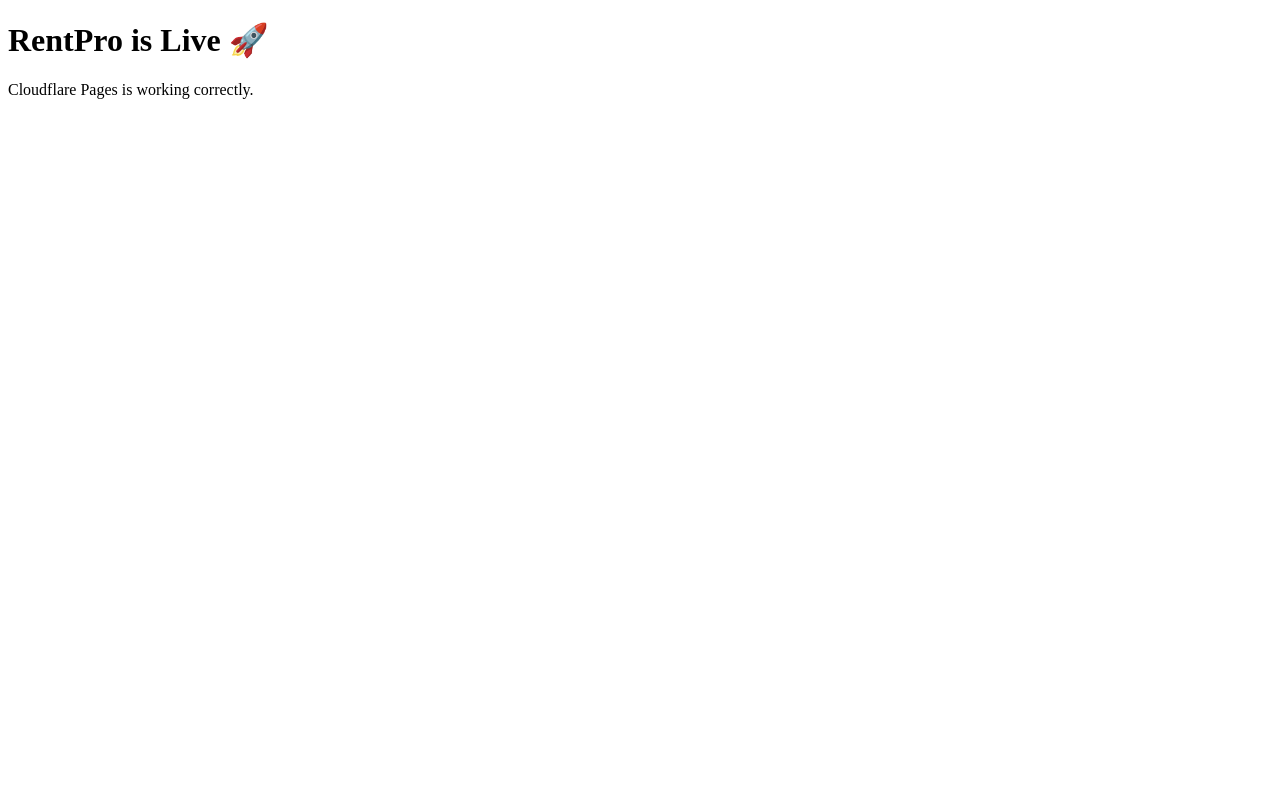
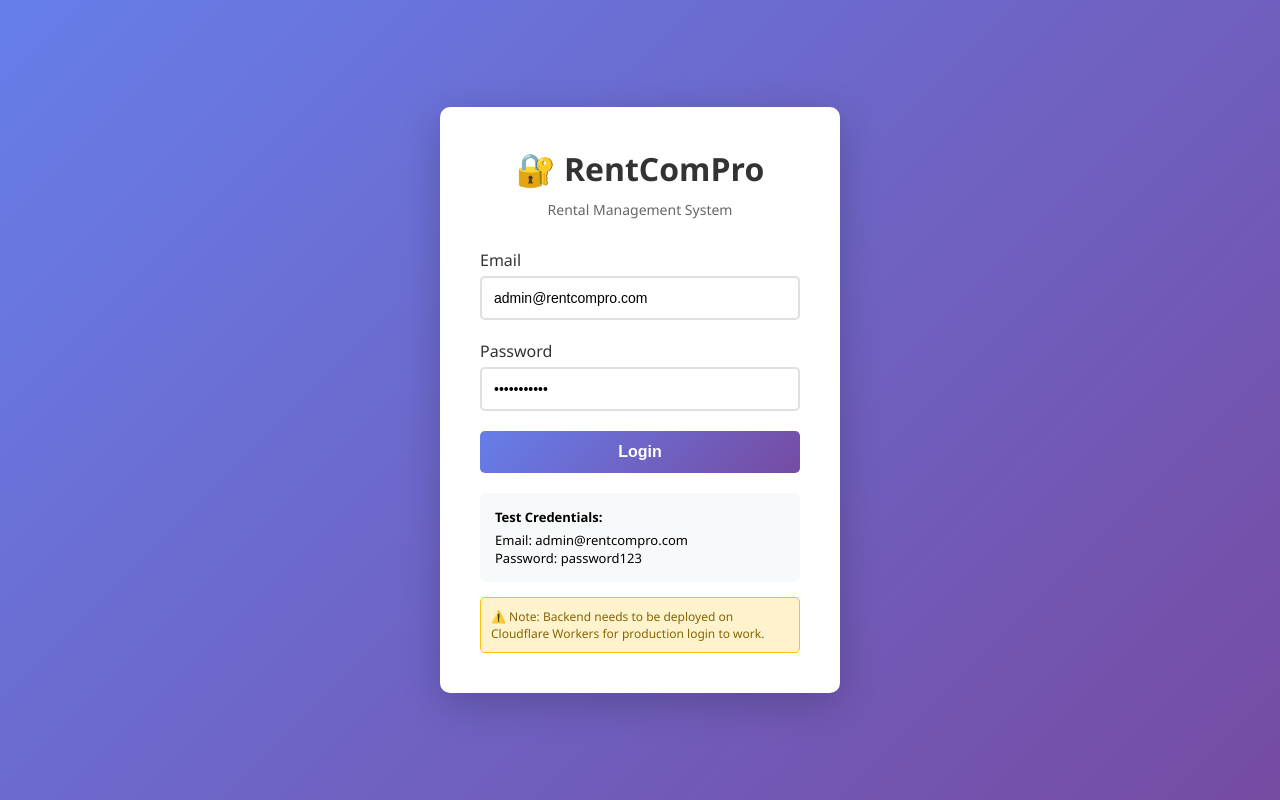
Before and after one commit to brajesh-rpc/rentpro, a plain HTML site: page index.html in a window 1280 px wide. Drawn offline with Linux system fonts and the light colour scheme.

Commit message:
Update index.html with login page

```diff
--- a/index.html
+++ b/index.html
@@ -1,11 +1,219 @@
 <!DOCTYPE html>
 <html lang="en">
 <head>
-  <meta charset="UTF-8" />
-  <title>RentPro</title>
+  <meta charset="UTF-8">
+  <meta name="viewport" content="width=device-width, initial-scale=1.0">
+  <title>RentComPro - Login</title>
+  <style>
+    * {
+      margin: 0;
+      padding: 0;
+      box-sizing: border-box;
+    }
+
+    body {
+      font-family: 'Segoe UI', Tahoma, Geneva, Verdana, sans-serif;
+      background: linear-gradient(135deg, #667eea 0%, #764ba2 100%);
+      min-height: 100vh;
+      display: flex;
+      justify-content: center;
+      align-items: center;
+    }
+
+    .login-container {
+      background: white;
+      padding: 40px;
+      border-radius: 10px;
+      box-shadow: 0 10px 40px rgba(0,0,0,0.2);
+      width: 100%;
+      max-width: 400px;
+    }
+
+    h1 {
+      text-align: center;
+      color: #333;
+      margin-bottom: 10px;
+    }
+
+    .subtitle {
+      text-align: center;
+      color: #666;
+      margin-bottom: 30px;
+      font-size: 14px;
+    }
+
+    .form-group {
+      margin-bottom: 20px;
+    }
+
+    label {
+      display: block;
+      margin-bottom: 5px;
+      color: #333;
+      font-weight: 500;
+    }
+
+    input {
+      width: 100%;
+      padding: 12px;
+      border: 2px solid #e0e0e0;
+      border-radius: 5px;
+      font-size: 14px;
+      transition: border-color 0.3s;
+    }
+
+    input:focus {
+      outline: none;
+      border-color: #667eea;
+    }
+
+    button {
+      width: 100%;
+      padding: 12px;
+      background: linear-gradient(135deg, #667eea 0%, #764ba2 100%);
+      color: white;
+      border: none;
+      border-radius: 5px;
+      font-size: 16px;
+      font-weight: 600;
+      cursor: pointer;
+      transition: transform 0.2s;
+    }
+
+    button:hover {
+      transform: translateY(-2px);
+    }
+
+    button:active {
+      transform: translateY(0);
+    }
+
+    .message {
+      margin-top: 20px;
+      padding: 10px;
+      border-radius: 5px;
+      text-align: center;
+      display: none;
+    }
+
+    .message.success {
+      background: #d4edda;
+      color: #155724;
+      border: 1px solid #c3e6cb;
+    }
+
+    .message.error {
+      background: #f8d7da;
+      color: #721c24;
+      border: 1px solid #f5c6cb;
+    }
+
+    .test-info {
+      margin-top: 20px;
+      padding: 15px;
+      background: #f8f9fa;
+      border-radius: 5px;
+      font-size: 13px;
+    }
+
+    .test-info strong {
+      display: block;
+      margin-bottom: 5px;
+    }
+
+    .deployment-note {
+      margin-top: 15px;
+      padding: 10px;
+      background: #fff3cd;
+      border: 1px solid #ffc107;
+      border-radius: 5px;
+      font-size: 12px;
+      color: #856404;
+    }
+  </style>
 </head>
 <body>
-  <h1>RentPro is Live 🚀</h1>
-  <p>Cloudflare Pages is working correctly.</p>
+  <div class="login-container">
+    <h1>🔐 RentComPro</h1>
+    <p class="subtitle">Rental Management System</p>
+
+    <form id="loginForm">
+      <div class="form-group">
+        <label for="email">Email</label>
+        <input type="email" id="email" value="admin@rentcompro.com" required>
+      </div>
+
+      <div class="form-group">
+        <label for="password">Password</label>
+        <input type="password" id="password" value="password123" required>
+      </div>
+
+      <button type="submit">Login</button>
+    </form>
+
+    <div id="message" class="message"></div>
+
+    <div class="test-info">
+      <strong>Test Credentials:</strong>
+      Email: admin@rentcompro.com<br>
+      Password: password123
+    </div>
+
+    <div class="deployment-note">
+      ⚠️ Note: Backend needs to be deployed on Cloudflare Workers for production login to work.
+    </div>
+  </div>
+
+  <script>
+    // Detect if running locally or on Cloudflare Pages
+    const isLocal = window.location.hostname === 'localhost' || window.location.hostname === '127.0.0.1';
+    const API_URL = isLocal ? 'http://localhost:8787' : 'https://your-backend.workers.dev';
+
+    document.getElementById('loginForm').addEventListener('submit', async (e) => {
+      e.preventDefault();
+
+      const email = document.getElementById('email').value;
+      const password = document.getElementById('password').value;
+      const messageEl = document.getElementById('message');
+
+      // Show loading
+      messageEl.textContent = 'Logging in...';
+      messageEl.className = 'message';
+      messageEl.style.display = 'block';
+
+      try {
+        const response = await fetch(`${API_URL}/api/auth/login`, {
+          method: 'POST',
+          headers: {
+            'Content-Type': 'application/json',
+          },
+          body: JSON.stringify({ email, password }),
+        });
+
+        const data = await response.json();
+
+        if (data.success) {
+          // Store token
+          localStorage.setItem('token', data.data.token);
+          localStorage.setItem('user', JSON.stringify(data.data.user));
+
+          // Show success
+          messageEl.textContent = `✅ Login successful! Welcome ${data.data.user.email}`;
+          messageEl.className = 'message success';
+
+          // Redirect to dashboard after 2 seconds
+          setTimeout(() => {
+            window.location.href = '/dashboard.html';
+          }, 2000);
+        } else {
+          messageEl.textContent = `❌ ${data.message}`;
+          messageEl.className = 'message error';
+        }
+      } catch (error) {
+        messageEl.textContent = `❌ Connection error: ${error.message}. Backend may not be running.`;
+        messageEl.className = 'message error';
+      }
+    });
+  </script>
 </body>
 </html>
```
